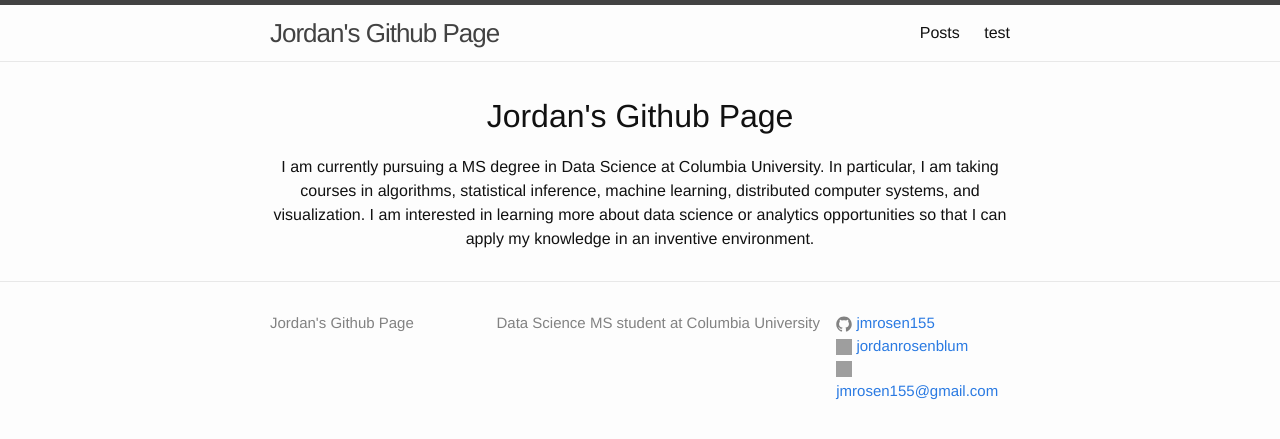
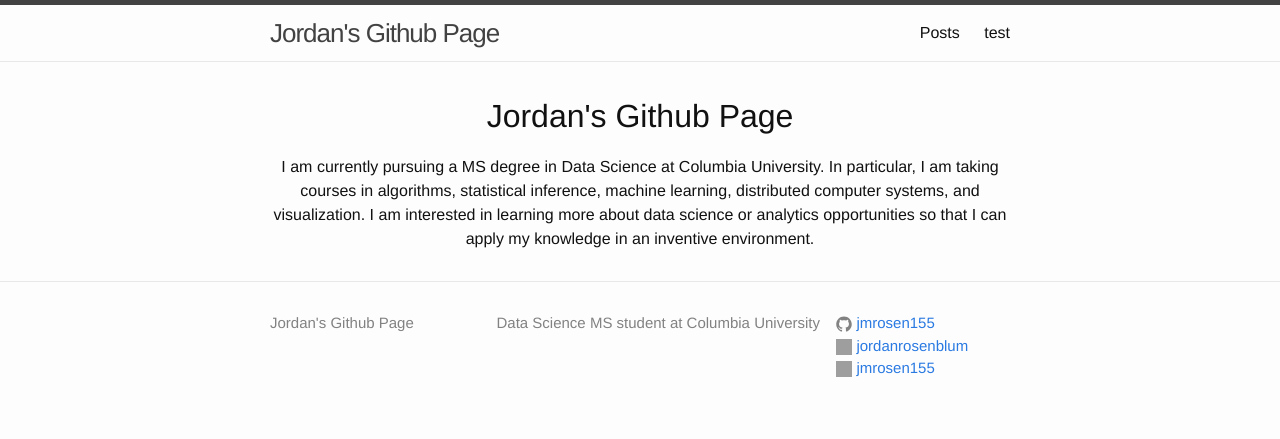
Before and after one commit to jmrosen155/jmrosen155.github.io, a Jekyll site: the page built from index.html, in a window 1280 px wide. Shown: the top 439 px of the page. Built offline with Jekyll 4.4.1, drawn with Linux system fonts in a browser that asks for light colours; grey boxes are pictures that could not be loaded.

Commit message:
Update _config.yml

```diff
--- a/_config.yml
+++ b/_config.yml
@@ -4,7 +4,7 @@ title: Jordan's Github Page
 description: Data Science MS student at Columbia University
 github_username:  jmrosen155
 linkedin_username:  jordanrosenblum
-email_username:  jmrosen155@gmail.com
+email_username:  jmrosen155
 
 # Build settings
 markdown: kramdown
```
